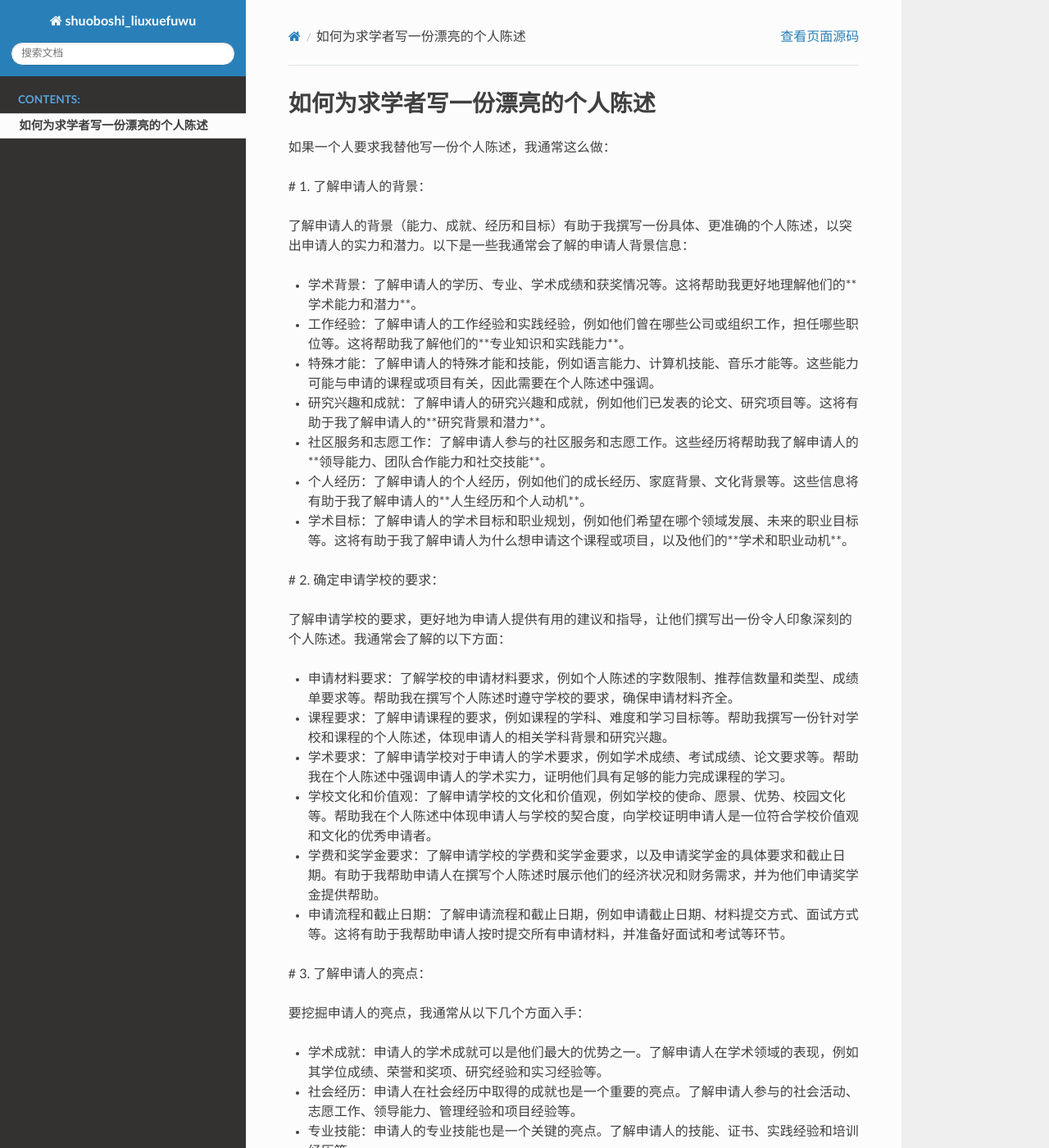
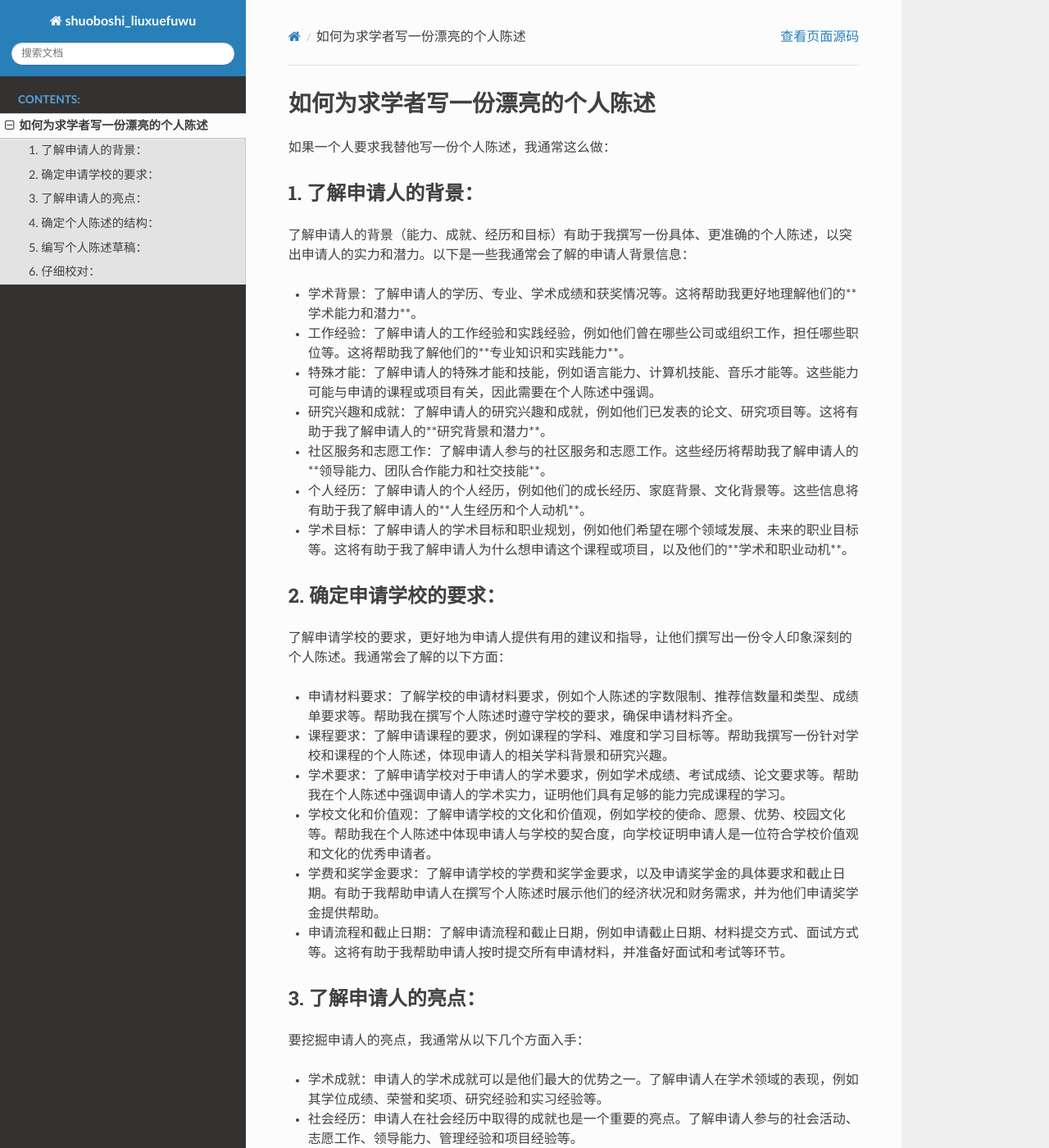
Before and after one commit to shuo1118/liuxue, a Sphinx documentation site: the page built from docs/source/ps.rst, in a window 1280 px wide and 1400 px high. Shown: the whole window at 82% size. Built offline with Sphinx 7.4.7 and the Read the Docs theme 2.0.0, drawn with Linux system fonts in a browser that asks for light colours; some of the changed text lies outside the part shown.

Commit message:
Update ps.rst

```diff
--- a/docs/source/ps.rst
+++ b/docs/source/ps.rst
@@ -3,7 +3,8 @@
 
 如果一个人要求我替他写一份个人陈述，我通常这么做：
 
-# 1. 了解申请人的背景：
+1. 了解申请人的背景：
+----------
 
 了解申请人的背景（能力、成就、经历和目标）有助于我撰写一份具体、更准确的个人陈述，以突出申请人的实力和潜力。以下是一些我通常会了解的申请人背景信息：
 
@@ -16,7 +17,8 @@
 - 学术目标：了解申请人的学术目标和职业规划，例如他们希望在哪个领域发展、未来的职业目标等。这将有助于我了解申请人为什么想申请这个课程或项目，以及他们的**学术和职业动机**。
 
 
-# 2. 确定申请学校的要求：
+2. 确定申请学校的要求：
+----------
 
 了解申请学校的要求，更好地为申请人提供有用的建议和指导，让他们撰写出一份令人印象深刻的个人陈述。我通常会了解的以下方面：
 
@@ -28,7 +30,8 @@
 - 申请流程和截止日期：了解申请流程和截止日期，例如申请截止日期、材料提交方式、面试方式等。这将有助于我帮助申请人按时提交所有申请材料，并准备好面试和考试等环节。
 
 
-# 3. 了解申请人的亮点：
+3. 了解申请人的亮点：
+----------
 
 要挖掘申请人的亮点，我通常从以下几个方面入手：
 
@@ -40,8 +43,8 @@
 通过了解申请人的亮点，可以帮助申请人撰写一份具有说服力和吸引力的个人陈述，为他们赢得海外高校的入学机会。
 
 
-# 4. 确定个人陈述的结构：
-
+4. 确定个人陈述的结构：
+----------
 
 我会基于收集到的信息，制定一个合适的个人陈述结构，确保它包含重要的信息，并且吸引招生者的注意力。个人陈述的结构可以根据申请人的具体情况和申请要求来确定。以下是一个典型的个人陈述结构：
 
@@ -55,11 +58,13 @@
 需要注意的是，这个结构仅供参考。我会根据具体情况自行决定个人陈述的结构和内容。您应该根据申请学校的具体要求和文化，以及申请人的个人情况和优势，调整和定制结构和内容。
 
 
-# 5. 编写个人陈述草稿：
+5. 编写个人陈述草稿：
+----------
 
 以申请人提供的信息为基础，撰写一个初稿。我会和申请人一起讨论和修改草稿，以确保它符合他们的期望和要求。
 
-# 6. 仔细校对：
+6. 仔细校对：
+----------
 
 检查并确保个人陈述没有拼写、语法或其他错误，并且符合申请要求。
 
```
